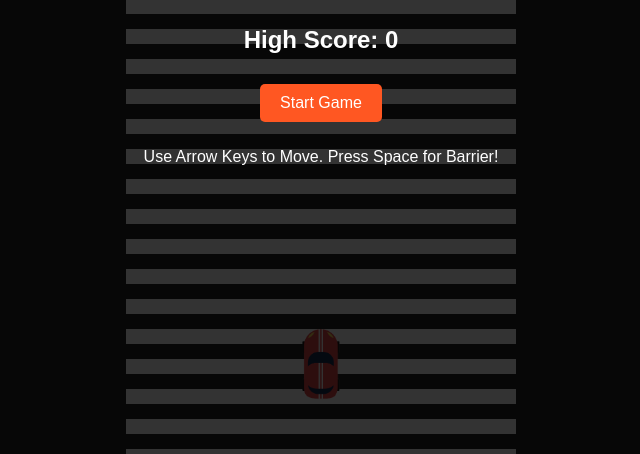
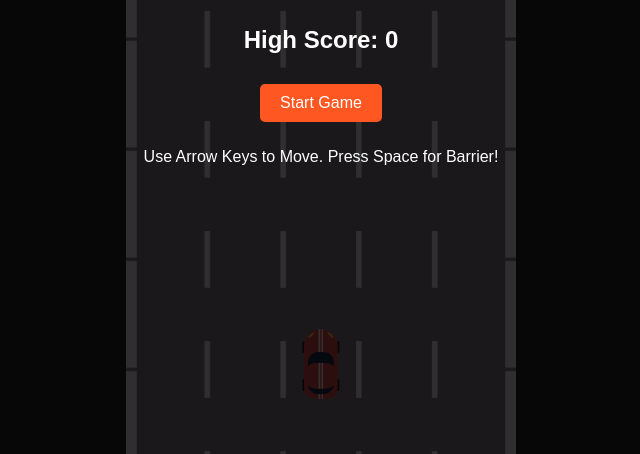
Before and after one commit to ReiHajderaj/Eda-sCarGame, a plain HTML site: page index.html in a window 1280 px wide. Shown: the part 346-800 px from the top of the page, without its empty margins (319-959 px from the left). Drawn offline with Linux system fonts and the light colour scheme; the site is published under a folder, as on GitHub Pages, so addresses that start at the root find nothing.

Commit message:
fix issues

```diff
--- a/script.js
+++ b/script.js
@@ -77,7 +77,7 @@ function startGame() {
   gameOverText.style.display = 'none';
   pauseMenu.style.display = 'none'; // Hide pause menu
   gameContainer.style.display = 'flex';
-  console.log(gameContainer);
+
 
   document.getElementById('game-ui').style.display = 'flex';
   pauseBtn.innerHTML = '⏸︎ ';
@@ -358,7 +358,12 @@ document.body.addEventListener('click', (e) => {
 
 
   // Check if the click is outside the gameContainer
-  if (gameRunning && !gamePaused && e.target === e.currentTarget) {
+
+
+
+  if (gameRunning && !gamePaused && e.target == e.currentTarget) {
+
+
     pauseGame();
   }
 });
--- a/styles.css
+++ b/styles.css
@@ -2,6 +2,7 @@
 body {
   margin: 0;
   padding: 0;
+  position: relative;
   overflow: hidden;
   font-family: Arial, sans-serif;
   color: white;
@@ -12,6 +13,7 @@ body {
   height: 100vh;
   width: 100vw;
   background-color: #222;
+  z-index: -5;
 }
 
 button {
@@ -57,7 +59,7 @@ button:hover {
   position: relative;
   width: 350px;
   height: 100%;
-  background-image: url('/assets/road.png'), linear-gradient(to bottom, transparent 50%, #fff 50%);
+  background-image: url('assets/road.png');
   background-size: 100% auto, 100% 30px;
   background-repeat: repeat-y, repeat-y;
   background-position: 0 0, 0 0;
```
